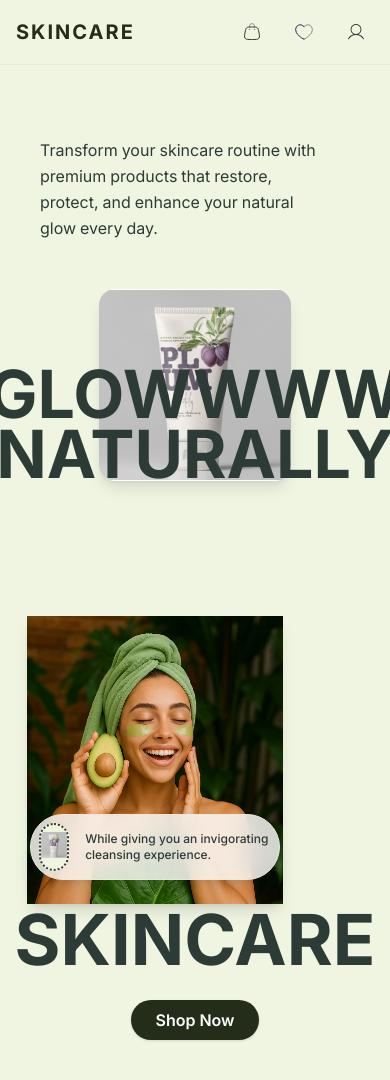
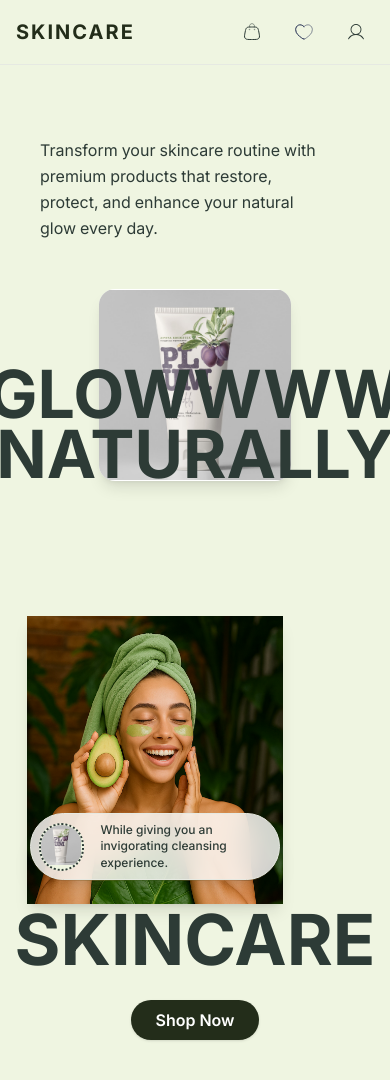
Before and after one commit to SachinnMahapatra/skincare, a React (Vite) app: page / in a window 390 px wide. Shown: the top 1080 px of the page. Built offline with nearby package versions, Linux system fonts and the light colour scheme.

Commit message:
bubble circle

```diff
--- a/src/components/Hero.jsx
+++ b/src/components/Hero.jsx
@@ -178,11 +178,11 @@ const Hero = () => {
                 />
                 {/* Notification bubble */}
                 <div className="absolute left-1/2 bottom-[-36px] transform -translate-x-1/2 -translate-y-15 bg-white/80 backdrop-blur-lg rounded-full px-2 py-2 flex items-center gap-4 shadow-xl border border-[#E6E9E2] min-w-[250px] md:min-w-[350px] max-w-[90vw]">
-                  <span className="inline-block w-12 h-12 md:w-15 md:h-15 bg-[#EFF5E1] rounded-full flex items-center justify-center border-2 border-dotted border-[#2D3B36] overflow-hidden">
+                  <span className="inline-block w-20 h-12 md:w-15 md:h-15 bg-[#EFF5E1] rounded-full flex items-center justify-center border-2 border-dotted border-[#2D3B36] overflow-hidden">
                     <img
                       src="/herobottle.png"
                       alt="Product"
-                      className="w-10 h-10 md:w-16 md:h-16 object-contain"
+                      className="w-10 h-10 md:w-16 md:h-16 object-cover"
                     />
                   </span>
                   <span className="text-[#2D3B36] text-xs md:text-base font-medium leading-snug">
```
